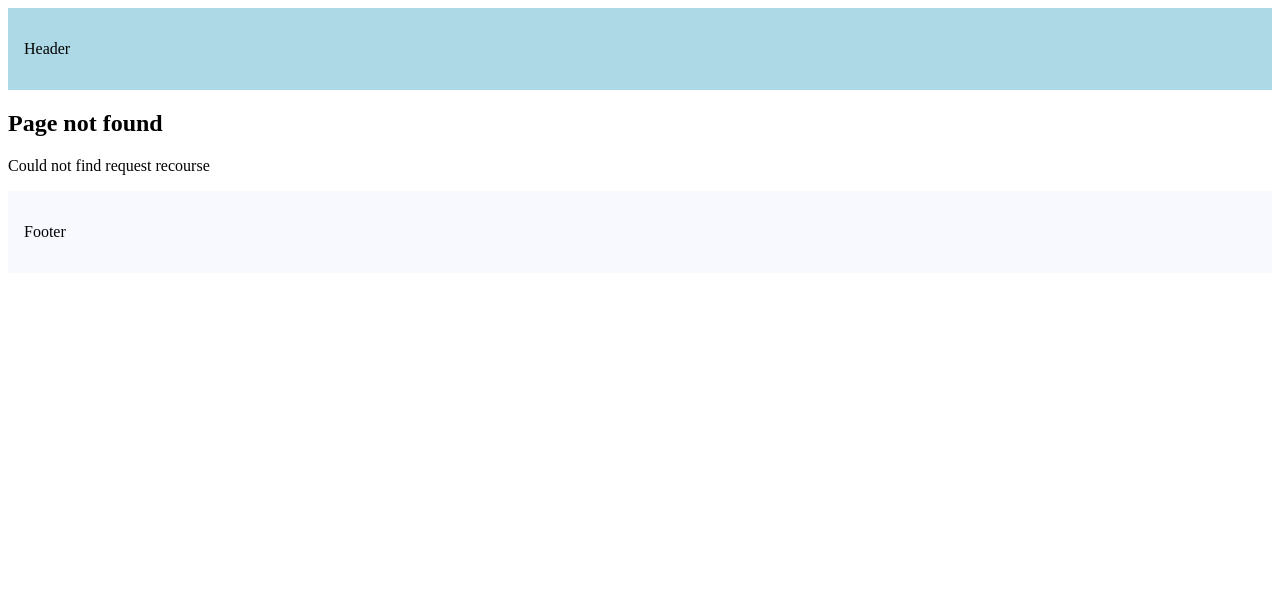
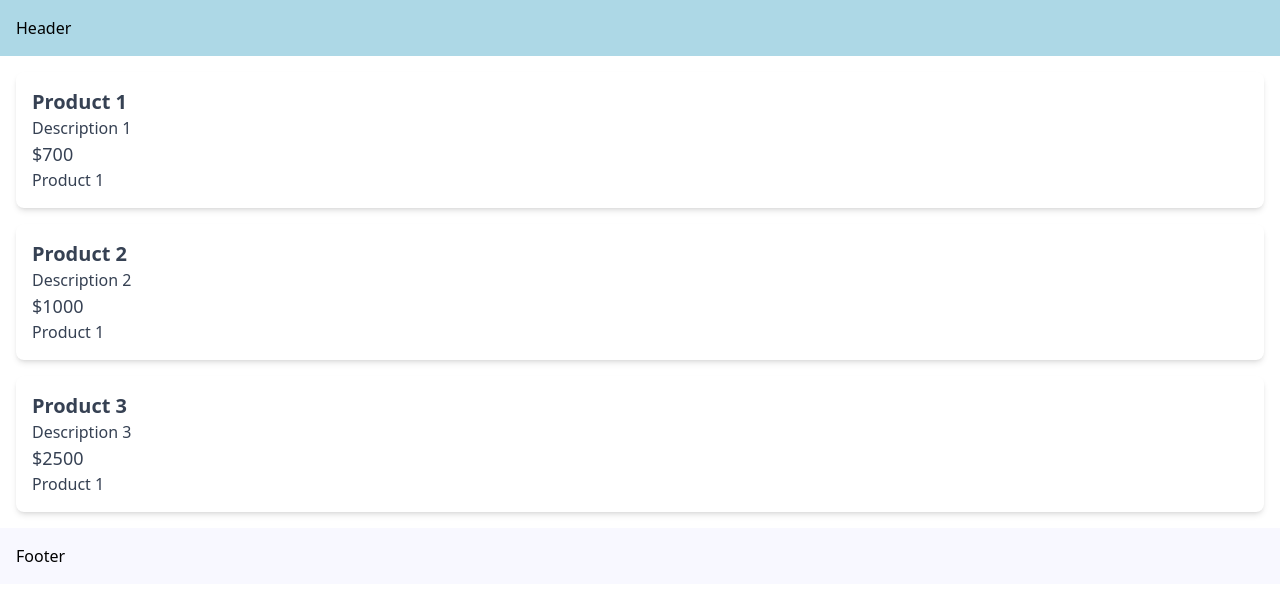
Before and after one commit to Giorgi014/next, a Next.js app: page /products1 in a window 1280 px wide. Before the commit this address had no page. Shown: the top 600 px of the page. Built offline with nearby package versions, Linux system fonts and the light colour scheme; no server answers; data requests are answered from the project's data file.

Commit message:
project update

```diff
--- /dev/null
+++ b/src/app/products1/page.tsx
@@ -0,0 +1,36 @@
+import { cookies } from "next/headers";
+import "./style.css"
+
+type Product = {
+  id: number;
+  title: string;
+  price: number;
+  description: string;
+};
+
+export default async function ProductsPage() {
+  const productsResponse = await fetch("http://localhost:3001/products", {
+    next: { revalidate: 10 },
+  });
+  const cookieStore = cookies();
+  const theme = (await cookieStore).get("theme");
+  console.log({ theme });
+  const detailsResponse = await fetch("http://localhost:3001/products/1");
+  const details = await detailsResponse.json();
+  const products = await productsResponse.json();
+  return (
+    <ul className="space-y-4 p-4">
+      {products.map((product: Product) => (
+        <li
+          key={product.id}
+          className="p-4 bg-white shadow-md rounded-lg text-gray-700"
+        >
+          <h2 className="text-xl font-semibold">{product.title}</h2>
+          <p>{product.description}</p>
+          <p className="text-lg font-medium">${product.price}</p>
+          <p>{details.title}</p>
+        </li>
+      ))}
+    </ul>
+  );
+}
--- /dev/null
+++ b/src/app/products1/style.css
@@ -0,0 +1 @@
+@import "tailwindcss"
```
